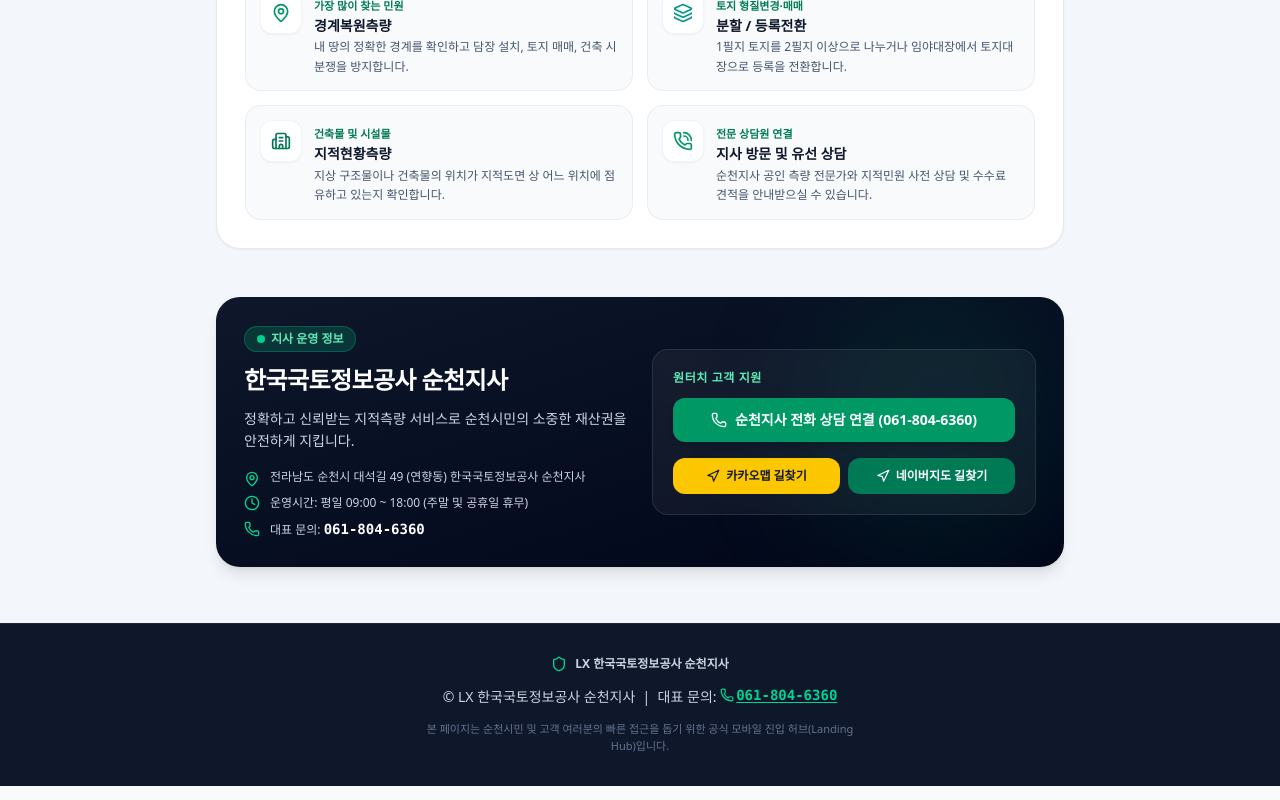
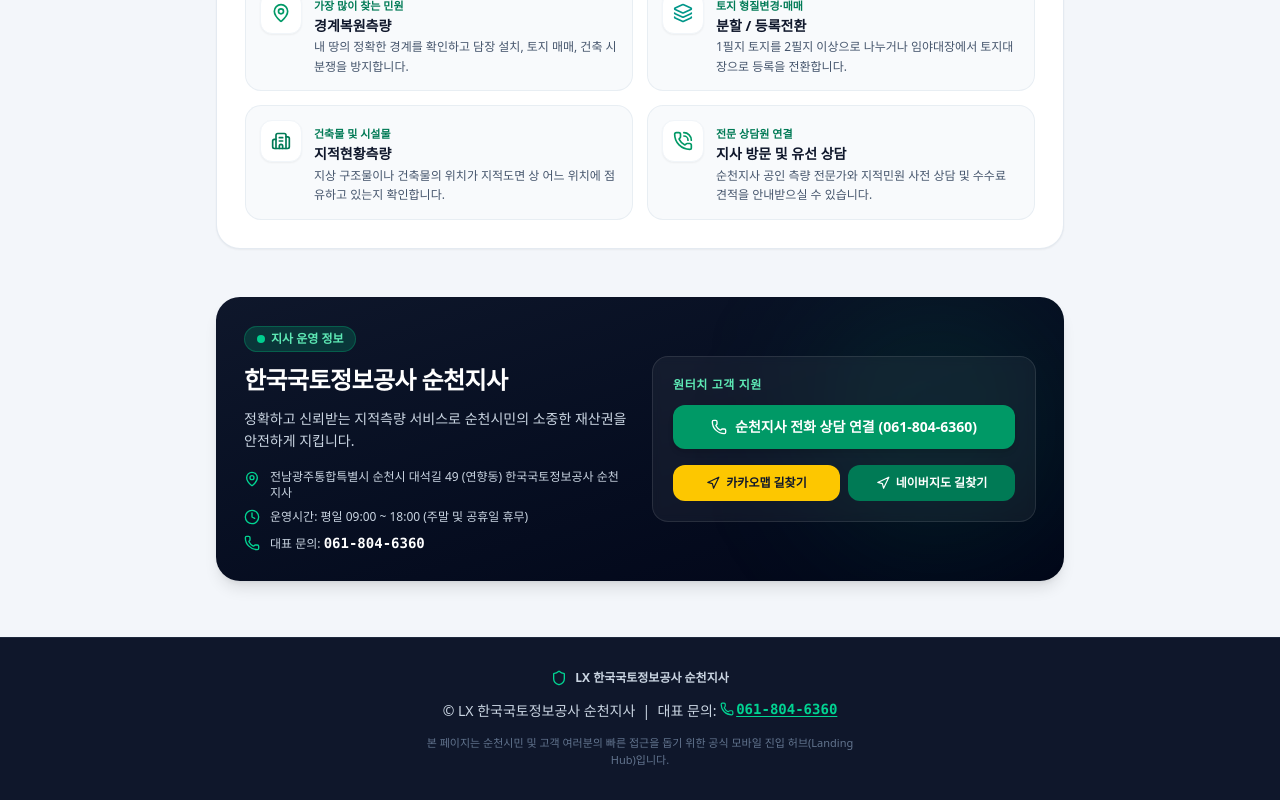
Before and after one commit to LX-jhleeglory/lx-suncheon-hub, a React (Vite) app: page / in a window 1280 px wide. Shown: the part 1206-2006 px from the top of the page. Built offline with nearby package versions, Linux system fonts and the light colour scheme; a web font is replaced by a local one.

Commit message:
fix: update SUNCHEON_ADDRESS to reflect regional change

```diff
--- a/src/data/guides.ts
+++ b/src/data/guides.ts
@@ -2,7 +2,7 @@
 
 export const TARGET_WEBSITE_URL = 'https://lx-suncheon-page.vercel.app/';
 export const SUNCHEON_PHONE = '061-804-6360';
-export const SUNCHEON_ADDRESS = '전라남도 순천시 대석길 49 (연향동) 한국국토정보공사 순천지사';
+export const SUNCHEON_ADDRESS = '전남광주통합특별시 순천시 대석길 49 (연향동) 한국국토정보공사 순천지사';
 
 export const OS_GUIDES: Record<string, OSGuide> = {
   ios: {
```
